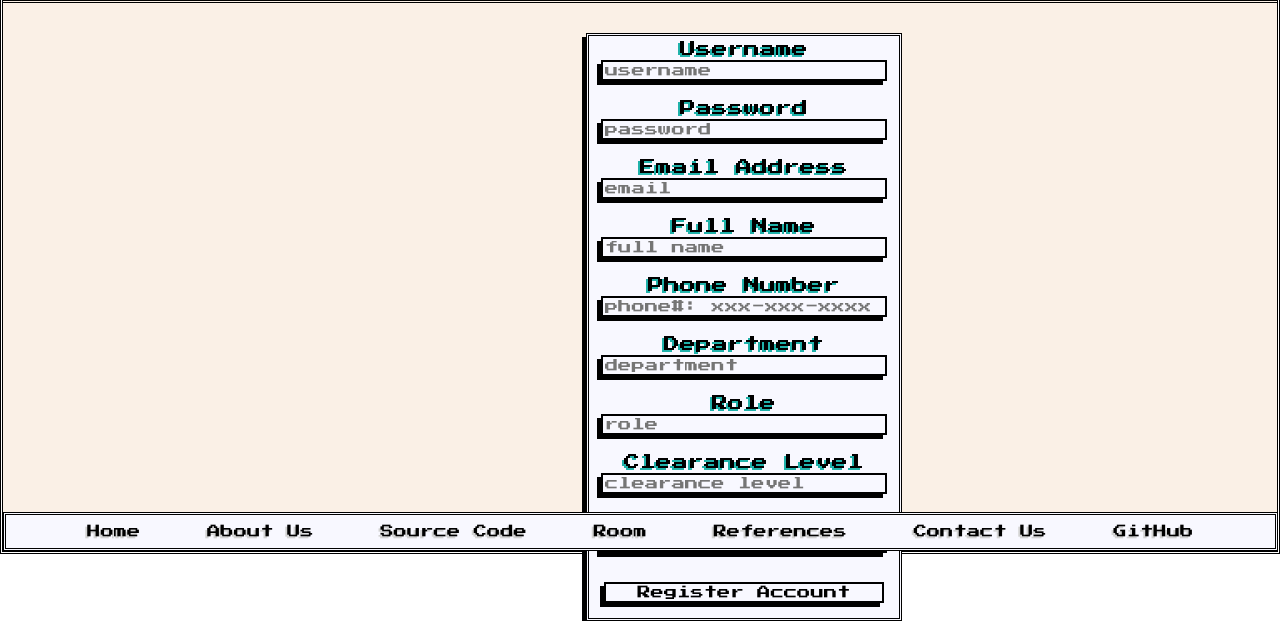
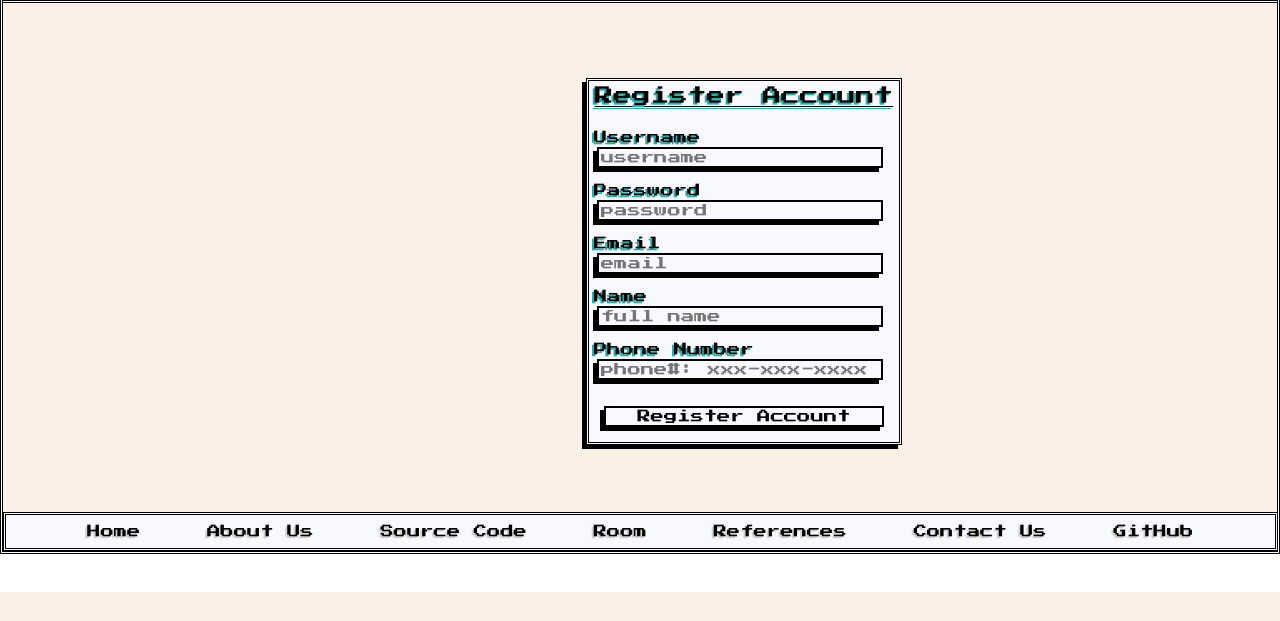
Before and after one commit to ucmo-cs/s25-wavelength-messenger, a Flask app: page /register in a window 1280 px wide. Shown: the part 208-829 px from the top of the page. After the commit the page ends 800 px from the top, so only its background shows below. Run offline with Flask 3, Linux system fonts and the light colour scheme; some libraries are stand-ins or nearby versions; some web fonts are replaced.

Commit message:
fix to last commit
fixed the last commit

```diff
--- a/Wavelength-v2/main.py
+++ b/Wavelength-v2/main.py
@@ -1,13 +1,22 @@
 from flask import Flask,url_for, render_template, session, redirect, request
 from flask_socketio import join_room, leave_room, send, SocketIO
 import random
-from string import ascii_uppercase
+from string import ascii_uppercase, ascii_lowercase
 from flask_sqlalchemy import SQLAlchemy
 from werkzeug.security import generate_password_hash, check_password_hash
 
+def generate_secret_key(length):
+    while True:
+        code = ""
+        for _ in range(length):
+            code += random.choice(ascii_uppercase)
+            code += random.choice(ascii_lowercase)
+        return code
+
+
 
 app = Flask(__name__) # initialize application
-app.config['SECRET_KEY'] = 'SKRTK3'  # ???figure this out
+app.config['SECRET_KEY'] =  generate_secret_key(10)
 socketio = SocketIO(app)  # initialize the web socket using flask-socketIO
 
 app.config['SQLALCHEMY_DATABASE_URI']='sqlite:///users.db' #db
--- a/Wavelength-v2/templates/login.html
+++ b/Wavelength-v2/templates/login.html
@@ -3,12 +3,13 @@
     <!--The login page is written here. It will redirect either to the register page, or to the chat page-->
     <div style="background: linen; border-top:double; border-bottom: double; width: 100%; text-align:center; padding-left:500px; padding-top: 50px;" >
         <form class="form2" style="width:400px; height:250px;">
+             <span style="text-align:center;"><label style="text-shadow: -2px 2px gold; text-decoration: underline; font-size:14pt">Login Account</label></span>
+            <br><br>
             <label style="font-size: 9pt; text-shadow: -2px 2px gold;">User: <input type="text" name="username" placeholder="username" ></label>
             <label style="font-size: 9pt;text-shadow: -2px 2px gold;">Pswd: <input type="text" name="password" placeholder="password" ></label>
             <label style="font-size: 9pt;text-shadow: -2px 2px gold">Code: <input type="text" name="key-code" placeholder="key-code" ></label>
+            <br>
             <label id="hov" style="transition: transform 1s; font-size: 9pt;"><input type="submit" value="Submit"></label>
-            <br>
-            <br>
             <br>
             <br>
             <div style="font-size: 7pt">
--- a/Wavelength-v2/templates/register.html
+++ b/Wavelength-v2/templates/register.html
@@ -1,18 +1,16 @@
 {% extends 'base.html' %}
 
 {% block content %}
-<div style="padding-top: 0; border-top:double; border-bottom: double; width:100%; height: 100%; background: linen; text-align: center; padding-left:533px;">
-    <form class="form2" method="POST" action="{{ url_for('register') }}" style="margin-top:30px; margin-bottom:30px;">
+<div style="padding-top: 0; border-top:double; border-bottom: double; width:100%; height: 100%; background: linen; text-align: center; padding-left:533px; font-size: 10pt;">
+    <form class="form2" method="POST" action="{{ url_for('register') }}" style="margin-top: 75px; margin-bottom: 75px; width:300px; text-align:left;">
+        <span style="text-align:center;"><label style="text-shadow: -2px 2px lightseagreen; text-decoration: underline; font-size:14pt">Register Account</label></span>
+        <br><br>
         <label style="text-shadow:-2px 2px lightseagreen;">Username<input type="text" name="username" placeholder="username" required></label><br>
         <label style="text-shadow:-2px 2px lightseagreen;">Password<input type="password" name="password" placeholder="password" required></label><br>
-        <label style="text-shadow:-2px 2px lightseagreen;">Email Address<input type="text" name="email" placeholder="email" required></label><br>
-        <label style="text-shadow:-2px 2px lightseagreen;">Full Name<input type="text" name="full_name" placeholder="full name" required></label><br>
+        <label style="text-shadow:-2px 2px lightseagreen;">Email<input type="text" name="email" placeholder="email" required></label><br>
+        <label style="text-shadow:-2px 2px lightseagreen;">Name<input type="text" name="full_name" placeholder="full name" required></label><br>
         <label style="text-shadow:-2px 2px lightseagreen;">Phone Number<input type="text" name="phone_number" placeholder="phone#: xxx-xxx-xxxx" required></label><br>
-        <label style="text-shadow:-2px 2px lightseagreen;">Department<input type="text" name="department" placeholder="department"></label><br>
-        <label style="text-shadow:-2px 2px lightseagreen;">Role<input type="text" name="role" placeholder="role"></label><br>
-        <label style="text-shadow:-2px 2px lightseagreen;">Clearance Level<input type="number" name="clearance_level" placeholder="clearance level"></label><br>
-        <label style="text-shadow:-2px 2px lightseagreen;">Public Key<input type="text" name="public_key" placeholder="public key"></label><br>
-        <input id="hov" style="transition: transform 1s; width:280px; margin:10px;" type="submit" value="Register Account">
+        <span style="text-align:center;"><input id="hov" style="transition: transform 1s; width:280px; margin:10px;" type="submit" value="Register Account"></span>
     </form>
 </div>
 {% endblock %}
```
